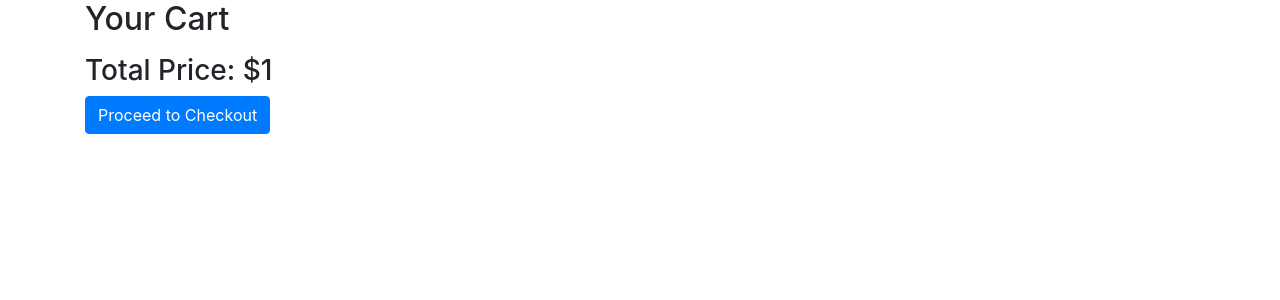
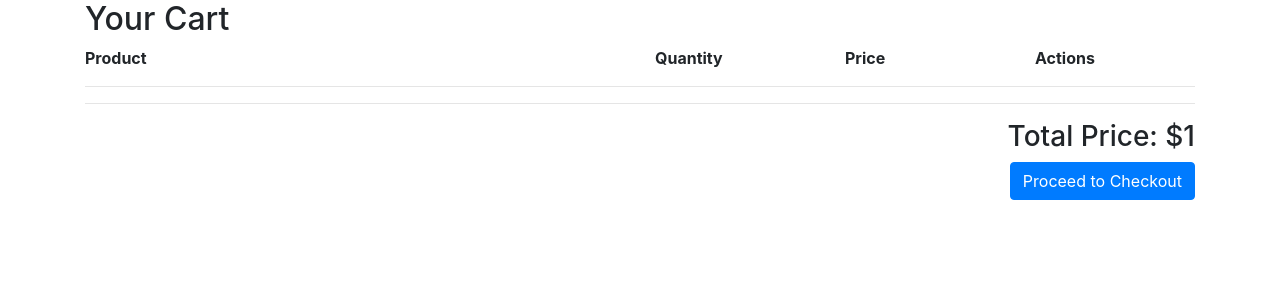
Before and after one commit to emmhe015/SoulPowerPosters, a Django app: template cart/templates/cart/cart.html in a window 1280 px wide. Shown: the part 71-371 px from the top of the page. Run offline with Django 3.2, Linux system fonts and the light colour scheme; tables that the repository leaves empty hold one stand-in row (values such as "Sample post"); the template is opened without the code that fills it: values that come from a table or form of the project are taken from there, most other values are stand-ins (such as "Sample title", 1, 10 or a date in 2020); some libraries are stand-ins or nearby versions.

Commit message:
Update style in cart.html

```diff
--- a/cart/templates/cart/cart.html
+++ b/cart/templates/cart/cart.html
@@ -1,30 +1,47 @@
 <!-- store/templates/store/cart.html -->
 {% extends "base.html" %}
 {% block content %}
-
 <div class="container">
     <h2>Your Cart</h2>
     {% if cart %}
-    <ul>
+        <div class="row mb-3">
+            <div class="col-md-6"><strong>Product</strong></div>
+            <div class="col-md-2"><strong>Quantity</strong></div>
+            <div class="col-md-2"><strong>Price</strong></div>
+            <div class="col-md-2"><strong>Actions</strong></div>
+        </div>
+        <hr>
         {% for product_id, item in cart.items %}
-        <li>
+            <div class="row align-items-center mb-2">
+                <div class="col-md-6">
                     <img src="{{ item.image_url }}" alt="{{ item.name }}" style="width: 150px; height: auto;">
-            {{ item.name }} - ${{ item.price }} x
+                    <p>{{ item.name }}</p>
+                </div>
+                <div class="col-md-2">
                     <form method="post" action="{% url 'cart:update_cart' product_id=product_id %}" style="display:inline;">
                         {% csrf_token %}
                         <input type="number" name="quantity" value="{{ item.quantity }}" min="1" style="width: 60px;">
                         <button type="submit" class="btn btn-sm btn-secondary">Update</button>
                     </form>
-            <form method="post" action="{% url 'cart:remove_from_cart' product_id=product_id %}"
-                style="display:inline;">
+                </div>
+                <div class="col-md-2">
+                    <p>${{ item.price }}</p>
+                </div>
+                <div class="col-md-2">
+                    <form method="post" action="{% url 'cart:remove_from_cart' product_id=product_id %}" style="display:inline;">
                         {% csrf_token %}
                         <button type="submit" class="btn btn-sm btn-danger">Remove</button>
                     </form>
-        </li>
+                </div>
+            </div>
         {% endfor %}
-    </ul>
+        <hr>
+        <div class="row mt-3">
+            <div class="col-md-12 text-right">
                 <h3>Total Price: ${{ total_price }}</h3>
                 <a href="{% url 'products:products' %}" class="btn btn-primary">Proceed to Checkout</a>
+            </div>
+        </div>
     {% else %}
         <p>Your cart is empty.</p>
     {% endif %}
```
Also changed, not shown: db.sqlite3. Lines whose indentation alone changed are shown as unchanged.
